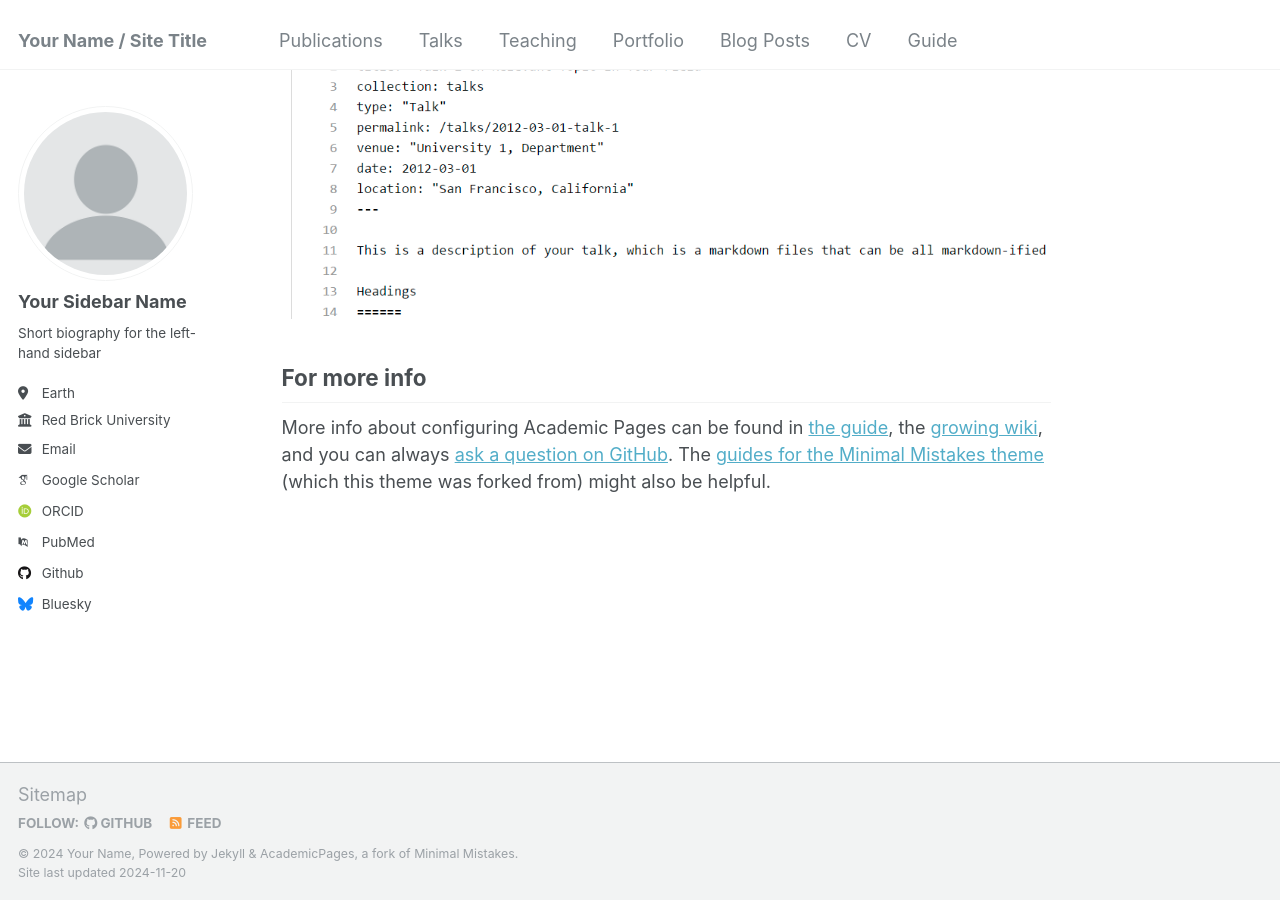
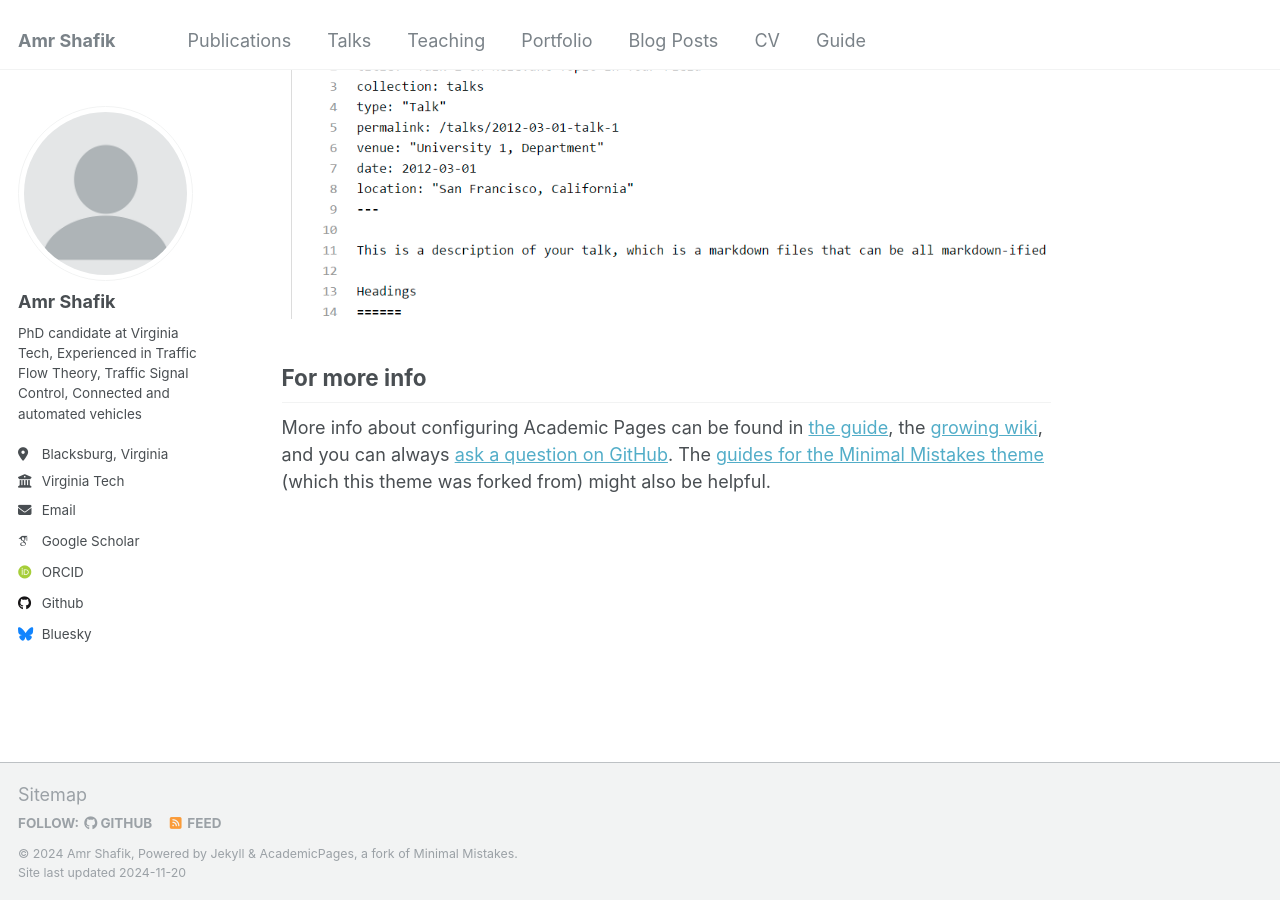
Before and after one commit to akshafik/amrshafik, a Jekyll site: the page built from _pages/about.md, in a window 1280 px wide and 900 px high, scrolled down 2643 px. Built offline with Jekyll 4.4.1, drawn with Linux system fonts in a browser that asks for light colours; some web fonts are replaced.

Commit message:
Update _config.yml

```diff
--- a/_config.yml
+++ b/_config.yml
@@ -8,13 +8,13 @@
 
 # Basic Site Settings
 locale                   : "en-US"
-title                    : "Your Name / Site Title"
+title                    : "Amr Shafik"
 title_separator          : "-"
-name                     : &name "Your Name"
-description              : &description "personal description"
-url                      : https://academicpages.github.io # the base hostname & protocol for your site e.g. "https://[your GitHub username].github.io"
+name                     : &name "Amr Shafik"
+description              : &description "PhD Candidate at Virginia Tech"
+url                      : https://amrshafik.github.io # the base hostname & protocol for your site e.g. "https://[your GitHub username].github.io"
 baseurl                  : "" # the subpath of your site, e.g. "/blog"
-repository               : "academicpages/academicpages.github.io"
+repository               : "amrshafik.github.io"
 
 # Site Author - The following control what appear as part of the author content on the side bar.
 #               If a field is blank the icon and link will not appear, otherwise it will be shown.
@@ -22,21 +22,21 @@ repository               : "academicpages/academicpages.github.io"
 author:
   # Biographic information
   avatar           : "profile.png"
-  name             : "Your Sidebar Name"
-  pronouns         : # example: "she/her"
-  bio              : "Short biography for the left-hand sidebar"
-  location         : "Earth"
-  employer         : "Red Brick University"
+  name             : "Amr Shafik"
+  pronouns         : # example: "he/his"
+  bio              : "PhD candidate at Virginia Tech, Experienced in Traffic Flow Theory, Traffic Signal Control, Connected and automated vehicles"
+  location         : "Blacksburg, Virginia"
+  employer         : "Virginia Tech"
   uri              : # URL
-  email            : "none@example.org"
+  email            : "ashafik@vt.edu"
 
   # Academic websites
   arxiv            : # URL - Update with the correct link to your profile
-  googlescholar    : "https://scholar.google.com/citations?user=PS_CX0AAAAAJ"
+  googlescholar    : "https://scholar.google.com/citations?user=MGBtdcAAAAAJ&hl=en"
   impactstory      : # URL
-  orcid            : "http://orcid.org/yourorcidurl"
+  orcid            : "http://orcid.org/0000-0002-8689-9955"
   semantic         : # URL
-  pubmed           : "https://www.ncbi.nlm.nih.gov/pubmed/?term=john+snow"
+  pubmed           : # URL
   researchgate     : # URL
   scopus           : # URL
 
@@ -44,7 +44,7 @@ author:
   bitbucket        : # Username - Update with your username on the site
   codepen          : # Username
   dribbble         : # Username
-  github           : "academicpages"
+  github           : "akshafik"
   kaggle           : # Username
   stackoverflow    : # User number or user number and name (i.e., use "1" or "1/jeff-atwood")
 
```
